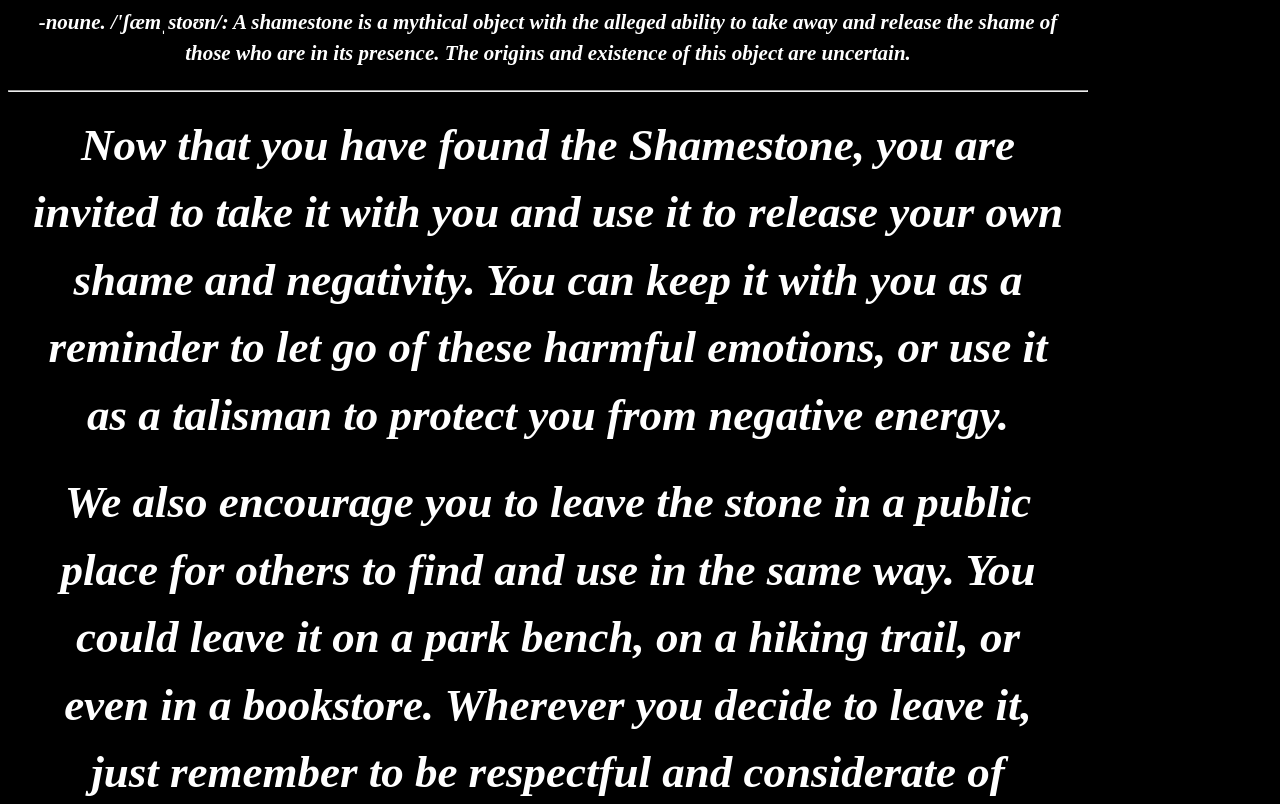
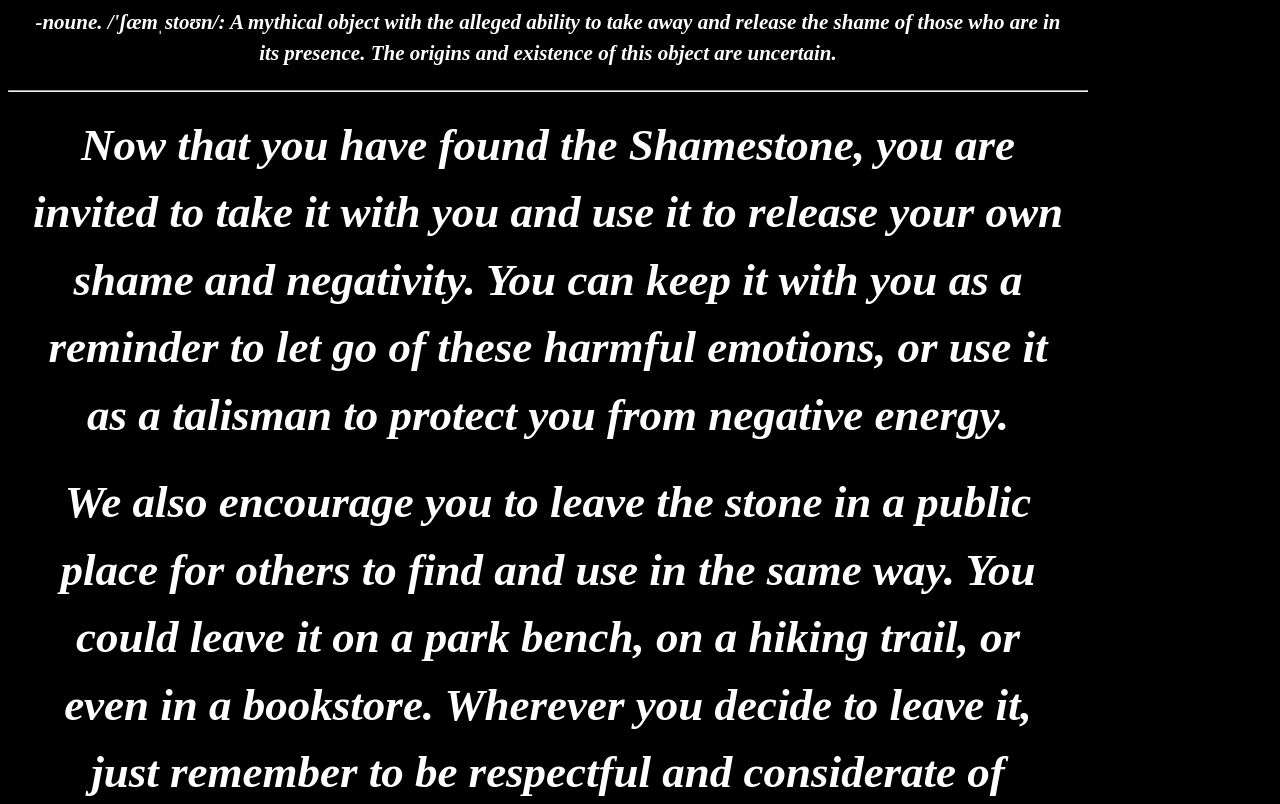
Before and after one commit to shamestone/Bergen, a plain HTML site: page index.html in a window 1280 px wide. Shown: the part 286-1090 px from the top of the page. Drawn offline with Linux system fonts and the light colour scheme.

Commit message:
Update index.html

```diff
--- a/index.html
+++ b/index.html
@@ -7,7 +7,7 @@
   <body>
     <div class="centered" style="background-color: black; color: white;">
       <h1>Shamestone</h1>
-<p style="font-style: italic; font-size: 21px;"> -noune. /'ʃæmˌstoʊn/: A shamestone is a mythical object with the alleged ability to take away and release the shame of those who are in its presence. The origins and existence of this object are uncertain.</p>
+<p style="font-style: italic; font-size: 21px;"> -noune. /'ʃæmˌstoʊn/: A mythical object with the alleged ability to take away and release the shame of those who are in its presence. The origins and existence of this object are uncertain.</p>
 
 <hr>
 
```
